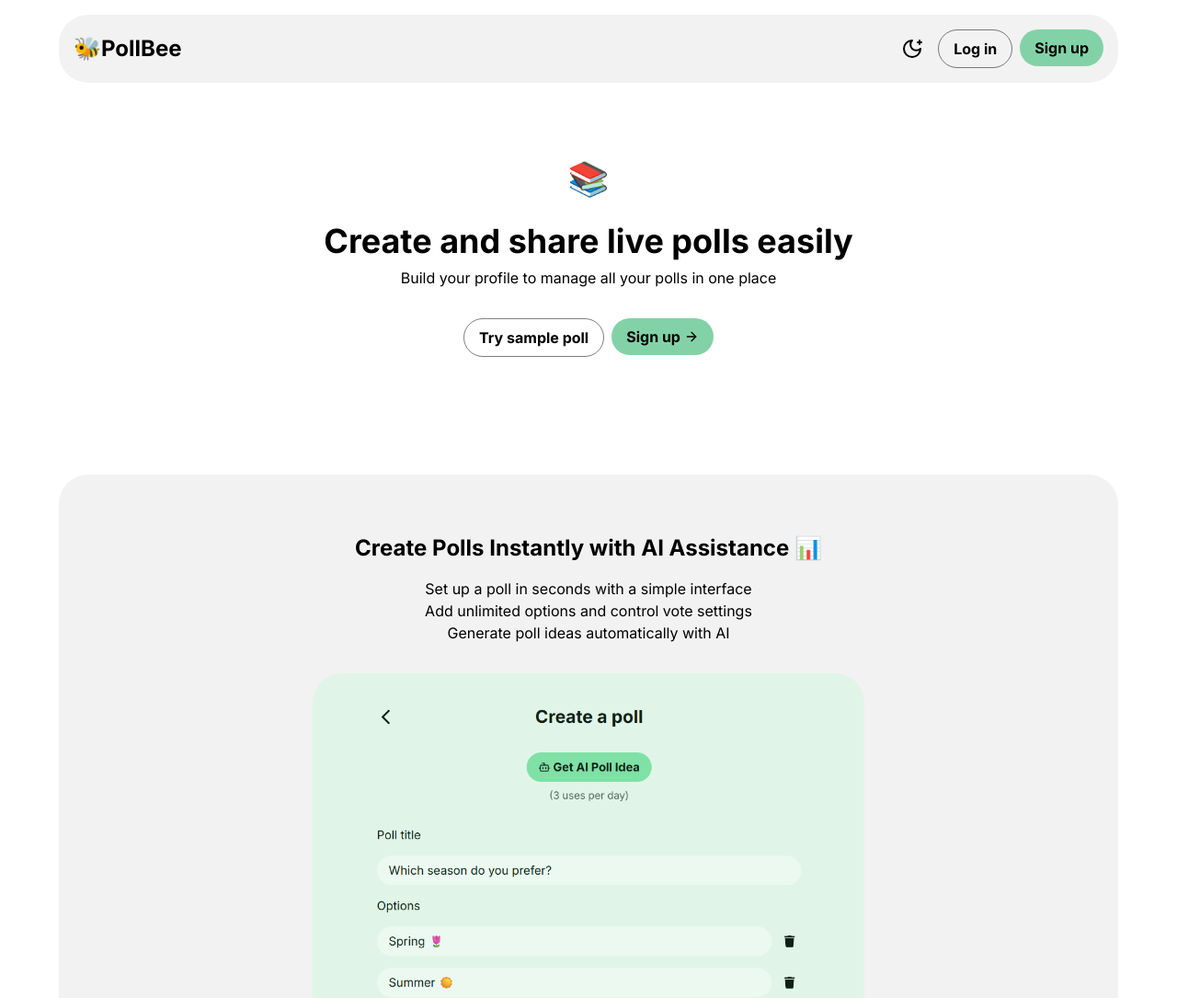
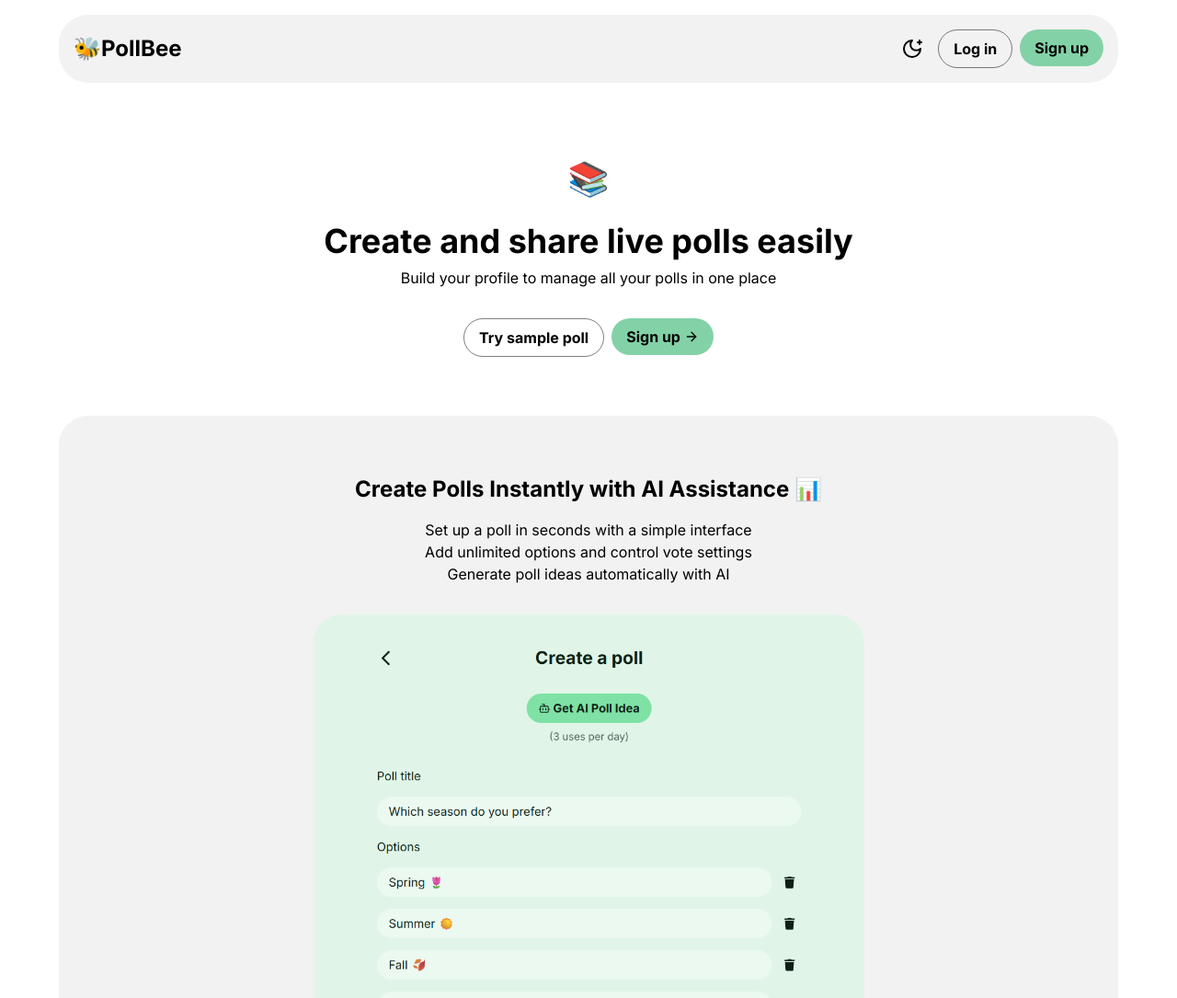
Before and after one commit to jonte265/pollbee, a Next.js app in the folder frontend/: page / in a window 1280 px wide. Shown: the top 1085 px of the page at 92% size. Built offline with nearby package versions, Linux system fonts and the light colour scheme.

Commit message:
comments

```diff
--- a/frontend/app/page.tsx
+++ b/frontend/app/page.tsx
@@ -22,14 +22,13 @@ export default function Home() {
   }, []);
 
   return (
-    <>
     <motion.div
       initial={{ opacity: 0, y: 20 }}
       animate={{ opacity: 1, y: 0 }}
       transition={{ duration: 0.5 }}
     >
       <main className="flex flex-col gap-16 text-center max-w-6xl m-auto">
-          <div className="flex flex-col gap-8 pb-16">
+        <div className="flex flex-col items-center gap-8">
           <div className="flex flex-col gap-2 text-center ">
             <HeroEmoji />
             <H2 large>Create and share live polls easily</H2>
@@ -37,6 +36,7 @@ export default function Home() {
               Build your profile to manage all your polls in one place
             </Typography>
           </div>
+          {/* Cta Buttons */}
           <div className="flex justify-center items-center">
             {signedIn ? (
               <Link href="/profile">
@@ -67,7 +67,8 @@ export default function Home() {
           </div>
         </div>
 
-          <div className="flex flex-col gap-4">
+        {/* Feature cards */}
+        <div className="flex flex-col gap-8">
           <FeatureSection
             sectionTitle={"Create Polls Instantly with AI Assistance 📊"}
             li1={"Set up a poll in seconds with a simple interface"}
@@ -94,6 +95,5 @@ export default function Home() {
         </div>
       </main>
     </motion.div>
-    </>
   );
 }
```
Lines whose indentation alone changed are shown as unchanged.
